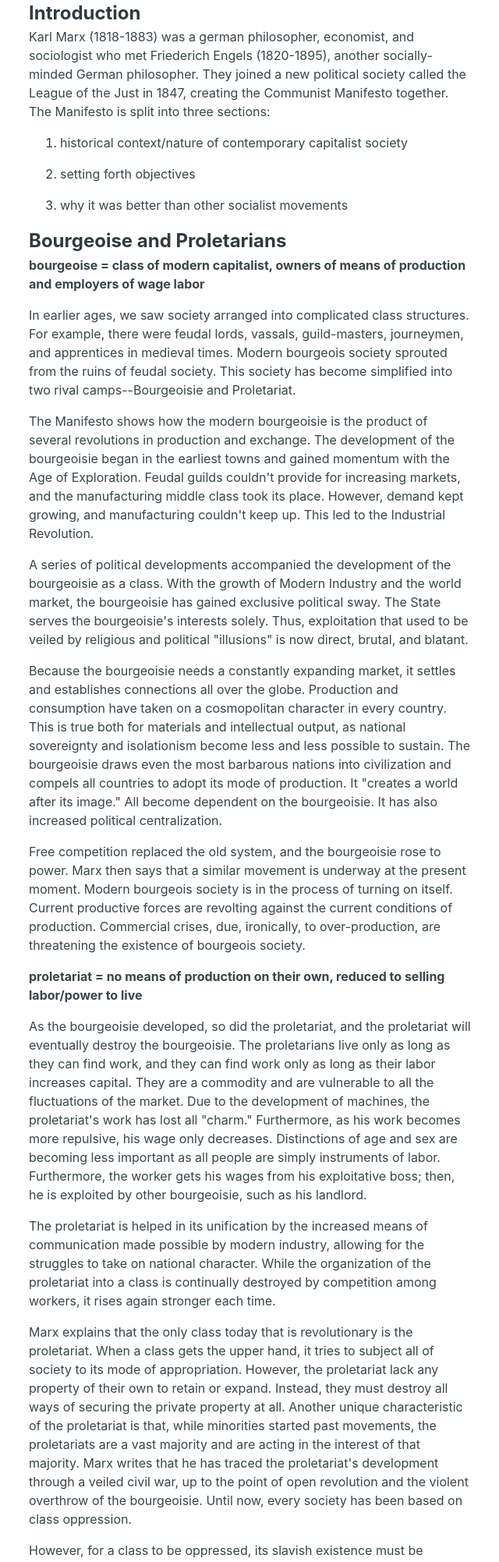
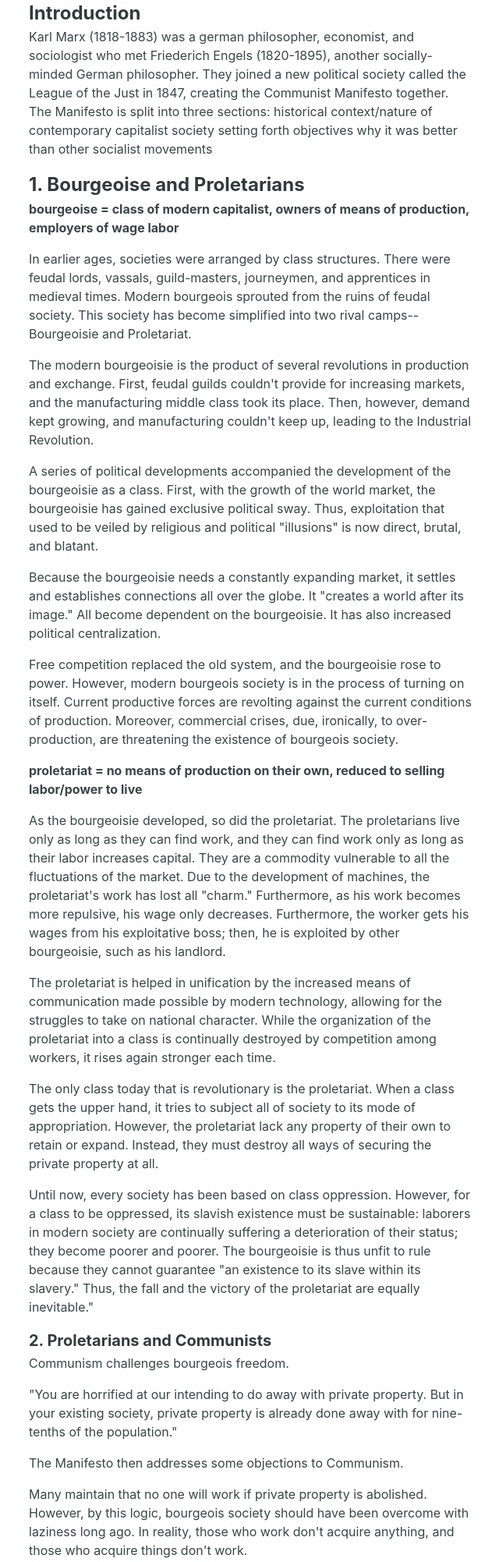
Before and after one commit to li-kelvin/blog, a plain HTML site: page posts/the-communist-manifesto/index.html in a window 1280 px wide. Shown: the part 125-2128 px from the top of the page at 78% size, without its empty margins (319-959 px from the left). Drawn offline with nearby package versions, Linux system fonts and the light colour scheme.

Commit message:
Update index

```diff
--- a/posts/the-communist-manifesto/index.html
+++ b/posts/the-communist-manifesto/index.html
@@ -32,47 +32,37 @@
     </div>
     </header>
 
-    <h2>Introduction</h2>
-    <p>Karl Marx (1818-1883) was a german philosopher, economist, and sociologist who met Friederich Engels (1820-1895), another socially-minded German philosopher. They joined a new political society called the League of the Just in 1847, creating the Communist Manifesto together. The Manifesto is split into three sections:</p>
-    <ol>
-        <li>
-            <p>historical context/nature of contemporary capitalist society</p>
-        </li>
-        <li>
-            <p>setting forth objectives</p>
-        </li>
-        <li>
-            <p>why it was better than other socialist movements</p>
-        </li>
-    </ol>
+    <h2 id="introduction">Introduction</h2>
+    <p>Karl Marx (1818-1883) was a german philosopher, economist, and sociologist who met Friederich Engels (1820-1895), another socially-minded German philosopher. They joined a new political society called the League of the Just in 1847, creating the Communist Manifesto together. The Manifesto is split into three sections:
+    historical context/nature of contemporary capitalist society
+    setting forth objectives
+    why it was better than other socialist movements</p>
 
-    <h2>Bourgeoise and Proletarians</h2>
-    <p><b>bourgeoise = class of modern capitalist, owners of means of production and employers of wage labor</b></p>
-    <p>In earlier ages, we saw society arranged into complicated class structures. For example, there were feudal lords, vassals, guild-masters, journeymen, and apprentices in medieval times. Modern bourgeois society sprouted from the ruins of feudal society. This society has become simplified into two rival camps--Bourgeoisie and Proletariat.</p>
-    <p>The Manifesto shows how the modern bourgeoisie is the product of several revolutions in production and exchange. The development of the bourgeoisie began in the earliest towns and gained momentum with the Age of Exploration. Feudal guilds couldn&#39;t provide for increasing markets, and the manufacturing middle class took its place. However, demand kept growing, and manufacturing couldn&#39;t keep up. This led to the Industrial Revolution. </p>
-    <p>A series of political developments accompanied the development of the bourgeoisie as a class. With the growth of Modern Industry and the world market, the bourgeoisie has gained exclusive political sway. The State serves the bourgeoisie&#39;s interests solely. Thus, exploitation that used to be veiled by religious and political &quot;illusions&quot; is now direct, brutal, and blatant.</p>
-    <p>Because the bourgeoisie needs a constantly expanding market, it settles and establishes connections all over the globe. Production and consumption have taken on a cosmopolitan character in every country. This is true both for materials and intellectual output, as national sovereignty and isolationism become less and less possible to sustain. The bourgeoisie draws even the most barbarous nations into civilization and compels all countries to adopt its mode of production. It &quot;creates a world after its image.&quot; All become dependent on the bourgeoisie. It has also increased political centralization.</p>
-    <p>Free competition replaced the old system, and the bourgeoisie rose to power. Marx then says that a similar movement is underway at the present moment. Modern bourgeois society is in the process of turning on itself. Current productive forces are revolting against the current conditions of production. Commercial crises, due, ironically, to over-production, are threatening the existence of bourgeois society.   </p>
+    <h2 id="1-bourgeoise-and-proletarians">1. Bourgeoise and Proletarians</h2>
+    <p><strong> bourgeoise = class of modern capitalist, owners of means of production, employers of wage labor </strong></p>
+    <p>In earlier ages, societies were arranged by class structures. There were feudal lords, vassals, guild-masters, journeymen, and apprentices in medieval times. Modern bourgeois sprouted from the ruins of feudal society. This society has become simplified into two rival camps--Bourgeoisie and Proletariat.</p>
+    <p>The modern bourgeoisie is the product of several revolutions in production and exchange. First, feudal guilds couldn&#39;t provide for increasing markets, and the manufacturing middle class took its place. Then, however, demand kept growing, and manufacturing couldn&#39;t keep up, leading to the Industrial Revolution.</p>
+    <p>A series of political developments accompanied the development of the bourgeoisie as a class. First, with the growth of the world market, the bourgeoisie has gained exclusive political sway. Thus, exploitation that used to be veiled by religious and political &quot;illusions&quot; is now direct, brutal, and blatant.</p>
+    <p>Because the bourgeoisie needs a constantly expanding market, it settles and establishes connections all over the globe. It &quot;creates a world after its image.&quot; All become dependent on the bourgeoisie. It has also increased political centralization.</p>
+    <p>Free competition replaced the old system, and the bourgeoisie rose to power. However, modern bourgeois society is in the process of turning on itself. Current productive forces are revolting against the current conditions of production. Moreover, commercial crises, due, ironically, to over-production, are threatening the existence of bourgeois society.</p>
+    <p><strong>proletariat = no means of production on their own, reduced to selling labor/power to live</strong></p>
+    <p>As the bourgeoisie developed, so did the proletariat. The proletarians live only as long as they can find work, and they can find work only as long as their labor increases capital. They are a commodity vulnerable to all the fluctuations of the market. Due to the development of machines, the proletariat&#39;s work has lost all &quot;charm.&quot; Furthermore, as his work becomes more repulsive, his wage only decreases. Furthermore, the worker gets his wages from his exploitative boss; then, he is exploited by other bourgeoisie, such as his landlord.</p>
+    <p>The proletariat is helped in unification by the increased means of communication made possible by modern technology, allowing for the struggles to take on national character. While the organization of the proletariat into a class is continually destroyed by competition among workers, it rises again stronger each time.</p>
+    <p>The only class today that is revolutionary is the proletariat. When a class gets the upper hand, it tries to subject all of society to its mode of appropriation. However, the proletariat lack any property of their own to retain or expand. Instead, they must destroy all ways of securing the private property at all. </p>
+    <p>Until now, every society has been based on class oppression. However, for a class to be oppressed, its slavish existence must be sustainable:  laborers in modern society are continually suffering a deterioration of their status; they become poorer and poorer. The bourgeoisie is thus unfit to rule because they cannot guarantee &quot;an existence to its slave within its slavery.&quot; Thus, the fall and the victory of the proletariat are equally inevitable.&quot;</p>
 
-    <p><b>proletariat = no means of production on their own, reduced to selling labor/power to live</b></p>
-    <p>As the bourgeoisie developed, so did the proletariat, and the proletariat will eventually destroy the bourgeoisie. The proletarians live only as long as they can find work, and they can find work only as long as their labor increases capital. They are a commodity and are vulnerable to all the fluctuations of the market. Due to the development of machines, the proletariat&#39;s work has lost all &quot;charm.&quot; Furthermore, as his work becomes more repulsive, his wage only decreases. Distinctions of age and sex are becoming less important as all people are simply instruments of labor. Furthermore, the worker gets his wages from his exploitative boss; then, he is exploited by other bourgeoisie, such as his landlord.</p>
-    <p>The proletariat is helped in its unification by the increased means of communication made possible by modern industry, allowing for the struggles to take on national character. While the organization of the proletariat into a class is continually destroyed by competition among workers, it rises again stronger each time. </p>
-    <p>Marx explains that the only class today that is revolutionary is the proletariat. When a class gets the upper hand, it tries to subject all of society to its mode of appropriation. However, the proletariat lack any property of their own to retain or expand. Instead, they must destroy all ways of securing the private property at all. Another unique characteristic of the proletariat is that, while minorities started past movements, the proletariats are a vast majority and are acting in the interest of that majority. Marx writes that he has traced the proletariat&#39;s development through a veiled civil war, up to the point of open revolution and the violent overthrow of the bourgeoisie. Until now, every society has been based on class oppression. </p>
-    <p>However, for a class to be oppressed, its slavish existence must be sustainable: in contrast, laborers in modern industrial society are continually suffering a deterioration of their status; they become poorer and poorer. The bourgeoisie is thus unfit to rule because they cannot guarantee &quot;an existence to its slave within its slavery.&quot; Thus, with the development of Modern Industry, the bourgeoisie produces &quot;its own grave-diggers. Its fall and the victory of the proletariat are equally inevitable.&quot;</p>
-
-    <h2>Proletarians and Communists</h2>
-    <p>This goal of Communism challenges bourgeois freedom, and this is why the bourgeois condemns the Communist philosophy. Marx writes, &quot;You are horrified at our intending to do away with private property. But in your existing society, private property is already done away with for nine-tenths of the population.&quot; </p>
-    <p>The Manifesto then addresses some objections to Communism. Many dissenters maintain that no one will work if private property is abolished. However, by this logic, bourgeois society should have been overcome with laziness long ago. In reality, it is presently the case that those who work don&#39;t acquire anything, and those who acquire things don&#39;t work.
-    Other opponents hold that Communism will destroy all intellectual products. However, this reflects a bourgeois misunderstanding. The disappearance of &quot;class culture&quot; is not the same thing as the disappearance of all cultures.</p>
-    <p>The Communists &quot;plead guilty&quot; to wanting to do away with present familial relations in that they want to stop the exploitation of children by their parents. Similarly, they do not want to abolish children&#39;s education altogether but free it from the ruling class&#39;s control. </p>
+    <h3 id="2-proletarians-and-communists">2. Proletarians and Communists</h3>
+    <p>Communism challenges bourgeois freedom. </p>
+    <p>&quot;You are horrified at our intending to do away with private property. But in your existing society, private property is already done away with for nine-tenths of the population.&quot;</p>
+    <p>The Manifesto then addresses some objections to Communism. </p>
+    <p>Many maintain that no one will work if private property is abolished. However, by this logic, bourgeois society should have been overcome with laziness long ago. In reality, those who work don&#39;t acquire anything, and those who acquire things don&#39;t work. </p>
+    <p>Others maintain that Communism will destroy all intellectual products. However, this reflects a bourgeois misunderstanding. The disappearance of &quot;class culture&quot; is not the same thing as the disappearance of all cultures.</p>
     <p>We see then that the first step in the working-class revolution is to make the proletariat the ruling class. When class distinctions have disappeared, the public power will lose its political character. This is because political power is nothing more than &quot;the organized power of one class for oppressing another.&quot; Bourgeois society will be replaced by a society in which &quot;the free development of each is the condition for the free development of all.&quot;e equally inevitable.&quot;</p>
 
-    <h2>Socialist and Communist Literature</h2>
-    <p>In this section, Marx presents and critiques three subsets of Socialist and Communist literature. </p>
-    <p>The first subset is Reactionary Socialism. These groups fight against the rise of the bourgeoisie and modern Industry without realizing the historical process the bourgeoisie represents.</p>
-    <p>The second subset of Socialism is Conservative, or Bourgeois, Socialism. This subset reflects the desires of a segment of the bourgeois to redress social grievances to guarantee the continued existence of bourgeois society. </p>
-    <p>The third subset is Critical-Utopian Socialism and Communism. This subset originated with the first attempts of the proletariat to achieve their ends. These socialists looked for new social laws to create the material conditions necessary to free the proletariat. </p>
-
+    <h2 id="3-socialist-and-communist-literature">3. Socialist and Communist Literature</h2>
+    <p>The first subset is Reactionary Socialism. These groups fight against the rise of the bourgeoisie and modern industry without realizing the historical process the bourgeoisie represents.</p>
+    <p>The second subset of Socialism is Conservative, or Bourgeois, Socialism. This subset reflects the desires of a segment of the bourgeois to redress social grievances to guarantee the continued existence of bourgeois society.</p>
+    <p>The third subset is Critical-Utopian Socialism and Communism. This subset originated with the first attempts of the proletariat to achieve their ends. These socialists looked for new social laws to create the material conditions necessary to free the proletariat.</p>
 
     <div style=width:100% id=comment>
     <script src=https://utteranc.es/client.js repo=li-kelvin/blog issue-term=pathname theme=preferred-color-scheme crossorigin=anonymous async></script>
```
